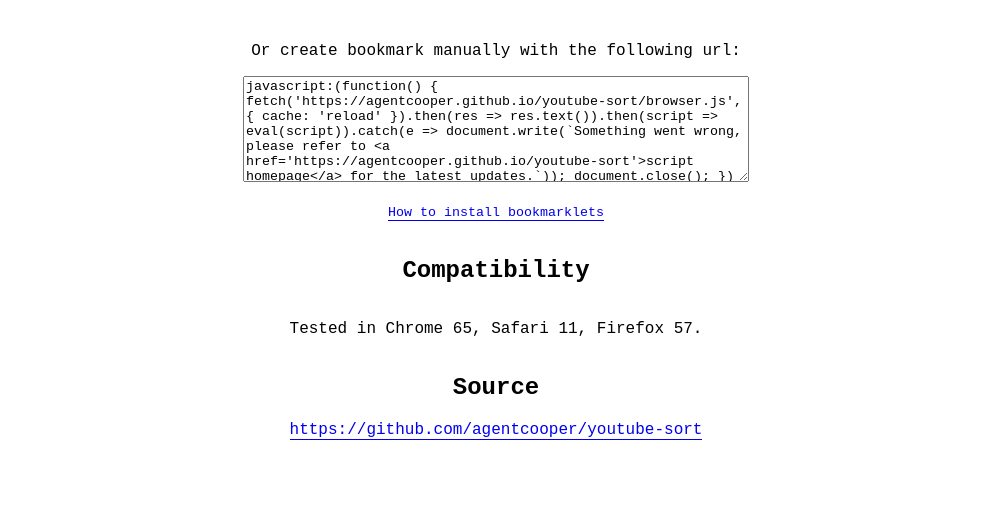
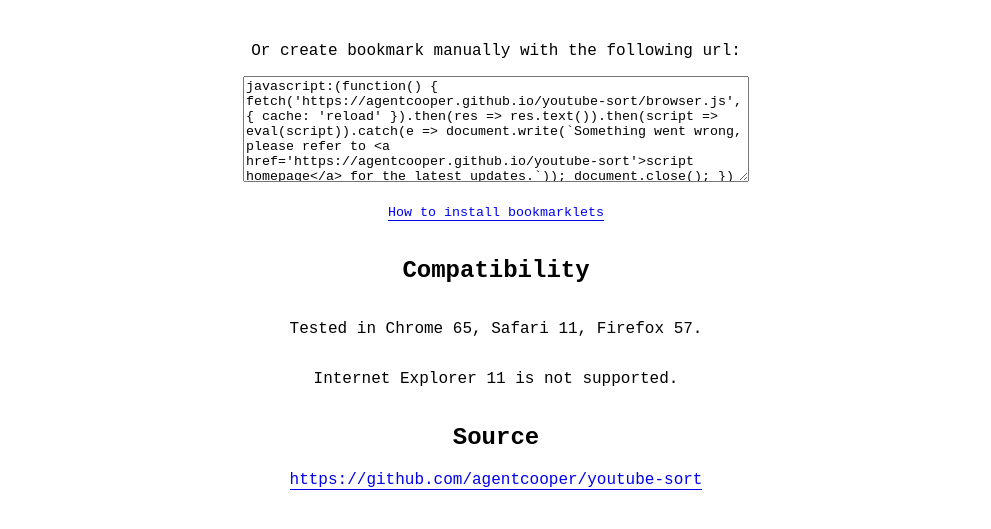
Before and after one commit to agentcooper/youtube-sort, a website: page public/index.html in a window 1280 px wide. Shown: the part 621-1150 px from the top of the page, without its empty margins (144-1135 px from the left). Drawn offline with Linux system fonts and the light colour scheme.

Commit message:
Compatibility

```diff
--- a/public/index.html
+++ b/public/index.html
@@ -88,6 +88,8 @@
     <h2>Compatibility</h2>
     <p>Tested in Chrome 65, Safari 11, Firefox 57.</p>
 
+    <p>Internet Explorer 11 is not supported.</p>
+
     <h2>Source</h2>
 
     <a href="https://github.com/agentcooper/youtube-sort">https://github.com/agentcooper/youtube-sort</a>
```
